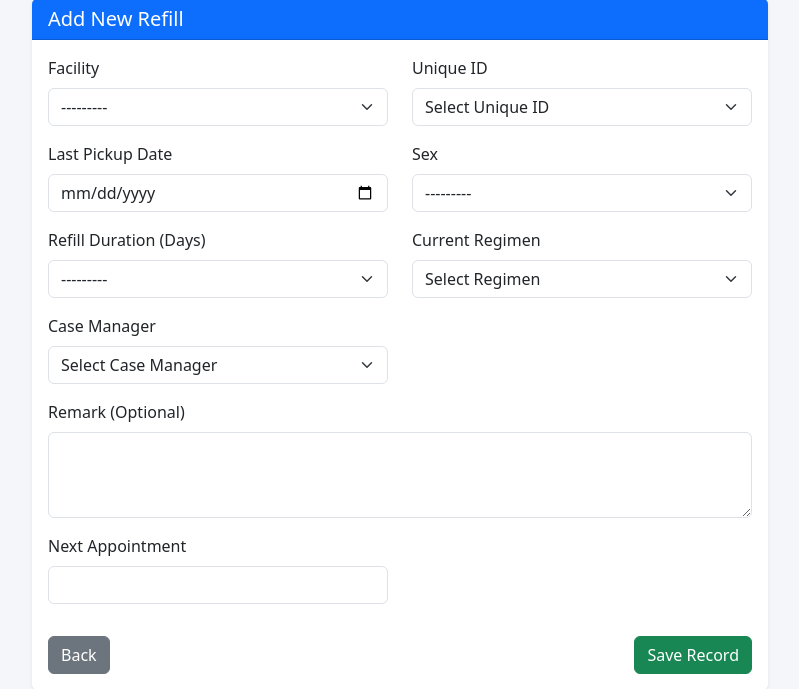
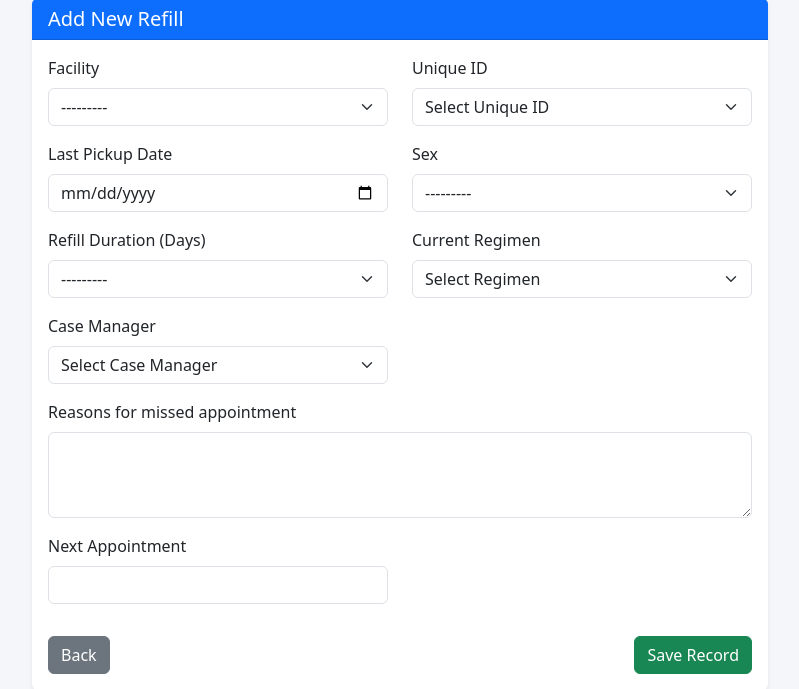
Before and after one commit to sparklweb1988/TreatmentTracker, a Django app: page /refills/add/ in a window 1280 px wide. Shown: the part 81-770 px from the top of the page, without its empty margins (240-1039 px from the left). Run offline with Django 5.2, Linux system fonts and the light colour scheme; data comes from the database, SQL or seed files in the repository.

Commit message:
Update refill_form.html

```diff
--- a/templates/refill_form.html
+++ b/templates/refill_form.html
@@ -65,7 +65,7 @@
 
                         <!-- Remark -->
                         <div class="col-md-12 mb-3">
-                            <label class="form-label">Remark (Optional)</label>
+                            <label class="form-label">Reasons for missed appointment</label>
                             {{ form.remark }}
                         </div>
 
```
